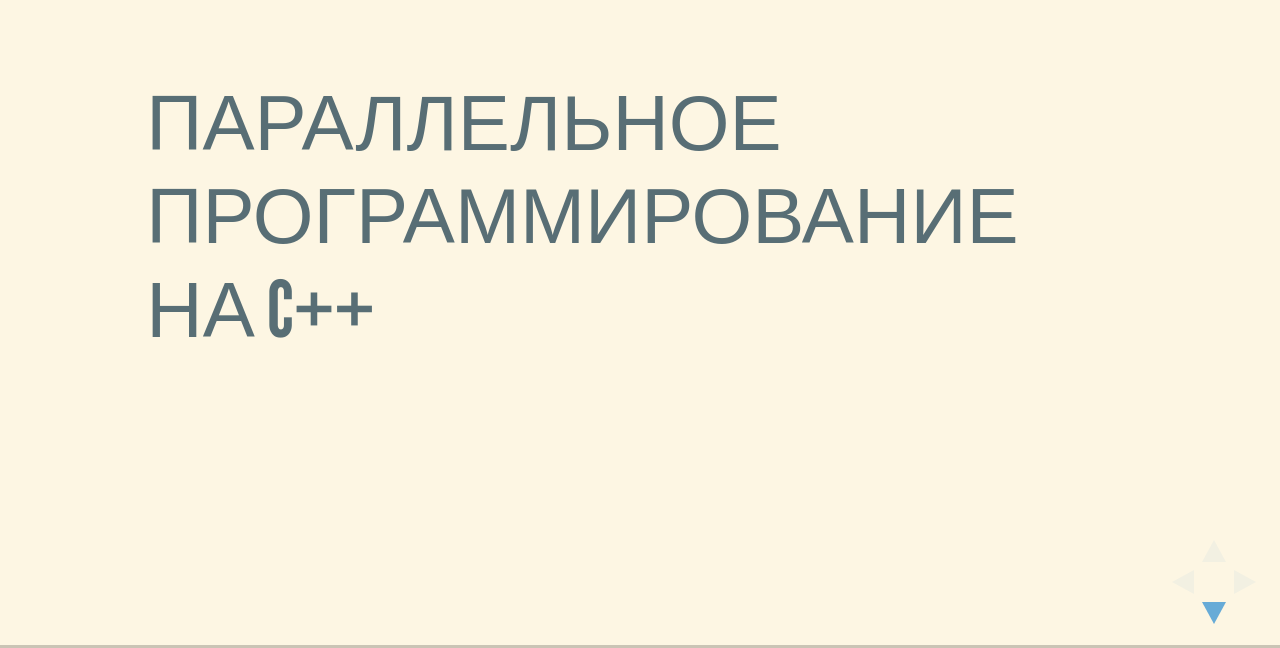
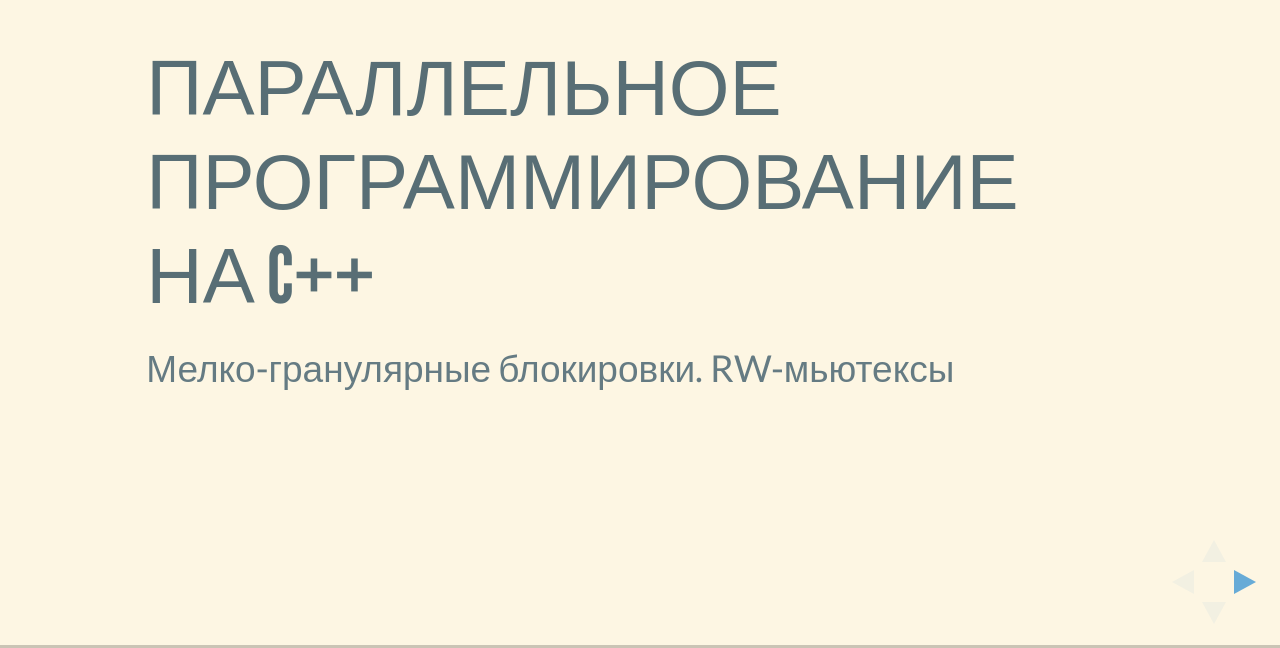
Before and after one commit to dbeliakov/mipt-algo-2016, a plain HTML site: page seminars/08/index.html in a window 1280 px wide. Shown: the part 152-800 px from the top of the page. Drawn offline with nearby package versions, Linux system fonts and the light colour scheme; some packages are replaced by stand-ins of ours.

Commit message:
Fix separator

```diff
--- a/seminars/08/index.html
+++ b/seminars/08/index.html
@@ -41,8 +41,8 @@
 
 
 <section data-markdown="slides.md"
-         data-separator="\n^^^\n"
-         data-separator-vertical="\n^^^^\n"
+         data-separator="^\n\n\n"
+         data-separator-vertical="^\n\n"
          data-separator-notes="^Note:"
          data-charset="utf-8">
 </section>
```
Also changed, not shown: seminars/08/slides.md (+2 -5 lines).
